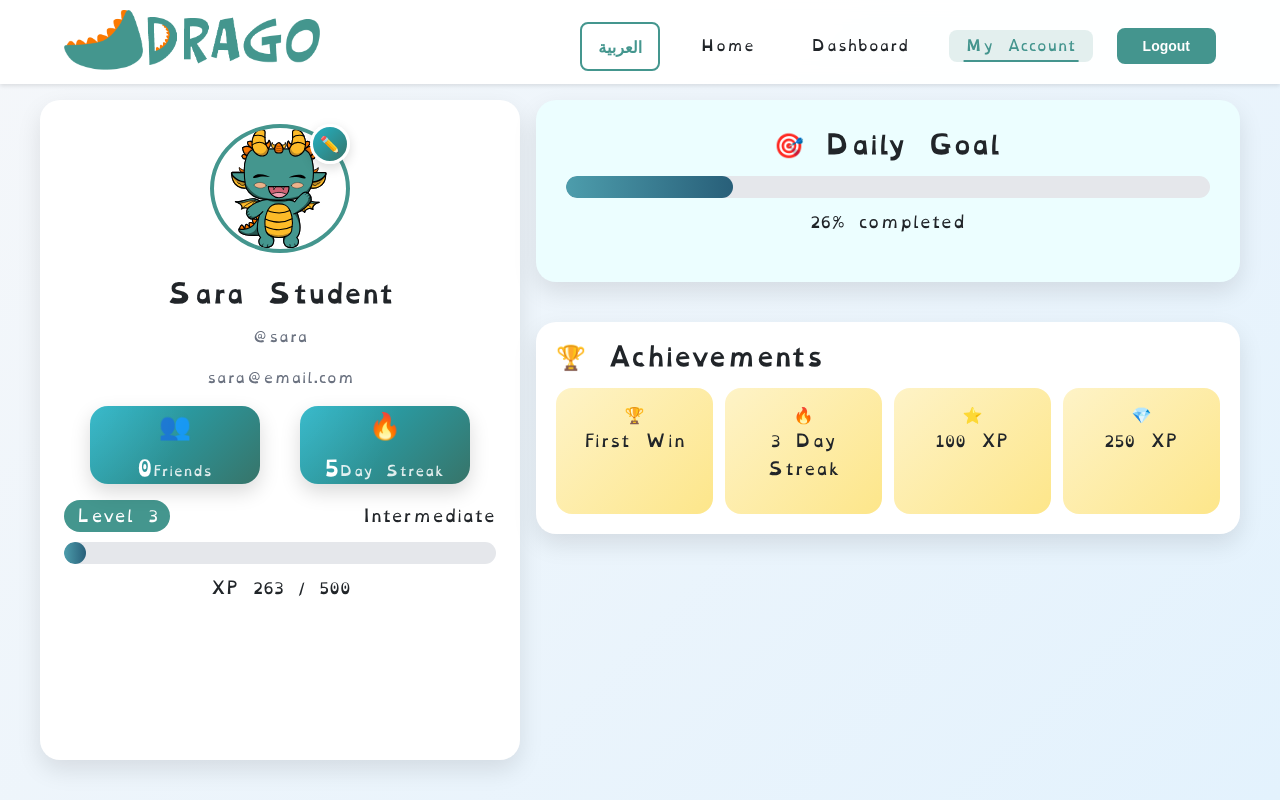
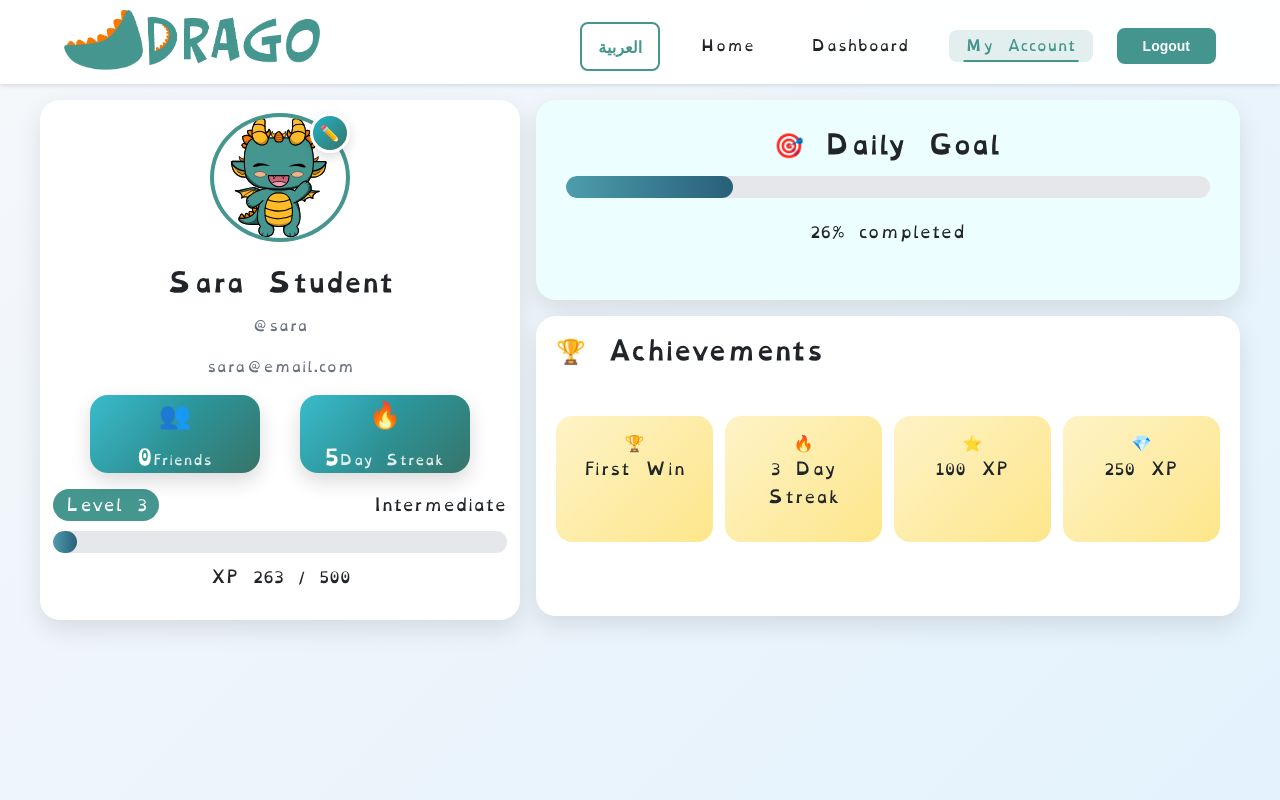
Before and after one commit to Drago-project/drago-frontend, a React (Vite) app: page /profile in a window 1280 px wide. Built offline with nearby package versions, Linux system fonts and the light colour scheme.

Commit message:
modify profileHeader

```diff
--- a/src/styles/Profile.module.css
+++ b/src/styles/Profile.module.css
@@ -32,7 +32,7 @@
   .profileHeader {
     grid-column: 1;
     grid-row: 1 / 4;
-    height: 100%;
+    /* height: 100%; */
     overflow-y: auto;
   }
 
@@ -61,7 +61,7 @@
 .profileHeader {
   background: white;
   border-radius: 20px;
-  padding: 24px;
+  padding: 13px ;
   text-align: center;
   box-shadow: 0 10px 25px rgba(0, 0, 0, 0.1);
 }
@@ -203,10 +203,13 @@
 }
 
 /* ===== DAILY GOAL ===== */
-
+.dailyGoal p{
+  margin: 20px;
+}
 .dailyGoal {
   background: #ecfeff;
   padding: 30px;
+  height:200px;
   border-radius: 20px;
   text-align: center;
   box-shadow: 0 10px 25px rgba(0, 0, 0, 0.1);
@@ -216,14 +219,16 @@
 
 .achievementsSection {
   background: white;
-  margin-top: 24px;
+  margin-top: 0px;
   padding: 20px;
+  height: 300px;
   border-radius: 20px;
   box-shadow: 0 10px 25px rgba(0, 0, 0, 0.1);
 }
 
 .achievementsGrid {
   display: grid;
+  margin-top: 50px;
   grid-template-columns: repeat(4, 1fr);
   gap: 12px;
 }
```
